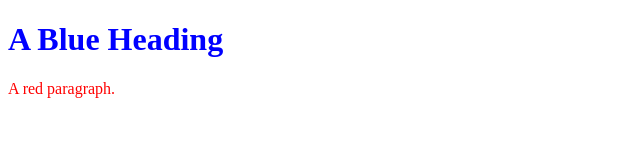
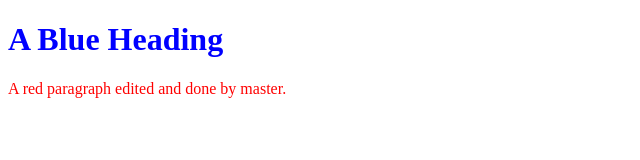
Before and after one commit to shilpaanthati6/sampleproject, a plain HTML site: page index.html in a window 1280 px wide. Shown: the whole page, without its empty margins (0-640 px from the left). Drawn offline with Linux system fonts and the light colour scheme.

Commit message:
updated file in red para text

```diff
--- a/index.html
+++ b/index.html
@@ -4,7 +4,7 @@
 
 <h1 style="color:blue;">A Blue Heading</h1>
 
-<p style="color:red;">A red paragraph.</p>
+<p style="color:red;">A red paragraph edited and done by master.</p>
 
 </body>
 </html>
```
